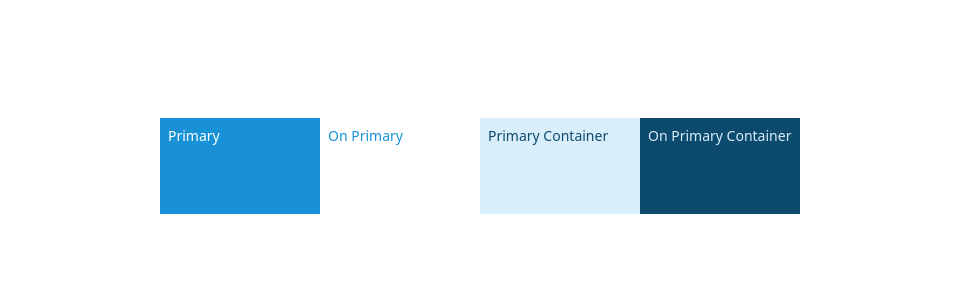
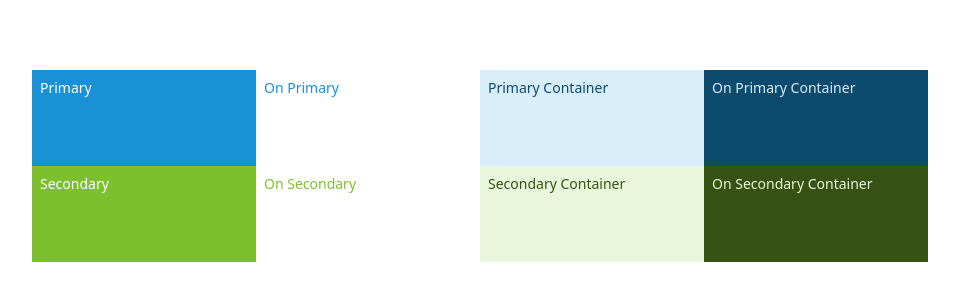
Before and after one commit to darrenleung1208hk/timeflex-revamp, a Next.js app: page /colors in a window 1280 px wide. Shown: the part 234-534 px from the top of the page, without its empty margins (160-1119 px from the left). Built offline with nearby package versions, Linux system fonts and the light colour scheme.

Commit message:
added secondary key colors, adjusted palette blocks width

```diff
--- a/pages/colors.tsx
+++ b/pages/colors.tsx
@@ -4,17 +4,32 @@ const Colors = () => {
 	return (
 		<div className="h-screen flex flex-col justify-center text-sm">
 			<div className="w-fit mx-auto">
-				<div className="bg-primary w-40 h-24 p-2 inline-block text-onPrimary">
+				<div className="bg-primary w-56 h-24 p-2 inline-block text-onPrimary">
 					Primary
 				</div>
-				<div className="bg-onPrimary w-40 h-24 p-2 inline-block text-primary">
+				<div className="bg-onPrimary w-56 h-24 p-2 inline-block text-primary">
 					On Primary
 				</div>
-				<div className="bg-primaryContainer w-40 h-24 p-2 inline-block text-onPrimaryContainer">
+				<div className="bg-primaryContainer w-56 h-24 p-2 inline-block text-onPrimaryContainer">
 					Primary Container
 				</div>
-				<div className="bg-onPrimaryContainer w-40 h-24 p-2 inline-block text-primaryContainer">
+				<div className="bg-onPrimaryContainer w-56 h-24 p-2 inline-block text-primaryContainer">
 					On Primary Container
+				</div>
+			</div>
+
+			<div className="w-fit mx-auto">
+				<div className="bg-secondary w-56 h-24 p-2 inline-block text-onSecondary">
+					Secondary
+				</div>
+				<div className="bg-onSecondary w-56 h-24 p-2 inline-block text-secondary">
+					On Secondary
+				</div>
+				<div className="bg-secondaryContainer w-56 h-24 p-2 inline-block text-onSecondaryContainer">
+					Secondary Container
+				</div>
+				<div className="bg-onSecondaryContainer w-56 h-24 p-2 inline-block text-secondaryContainer">
+					On Secondary Container
 				</div>
 			</div>
 		</div>
--- a/tailwind.config.js
+++ b/tailwind.config.js
@@ -10,6 +10,11 @@ module.exports = {
 			onPrimary: "#FFFFFF",
 			primaryContainer: "#D8EEFB",
 			onPrimaryContainer: "#0C4A6E",
+
+			secondary: "#7CC02E",
+			onSecondary: "#FFFFFF",
+			secondaryContainer: "#E9F6DB",
+			onSecondaryContainer: "#365314",
 		},
 		extend: {},
 	},
```
